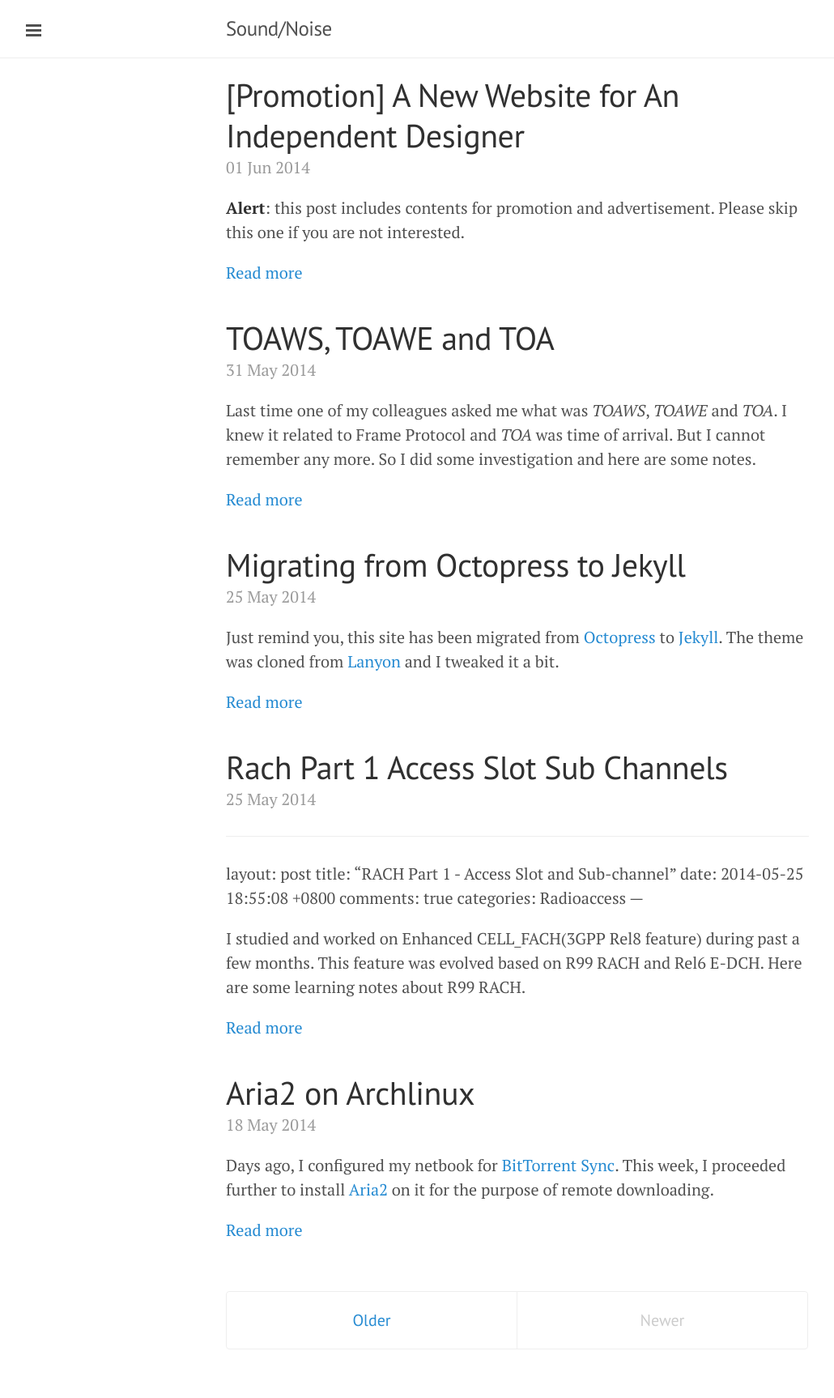
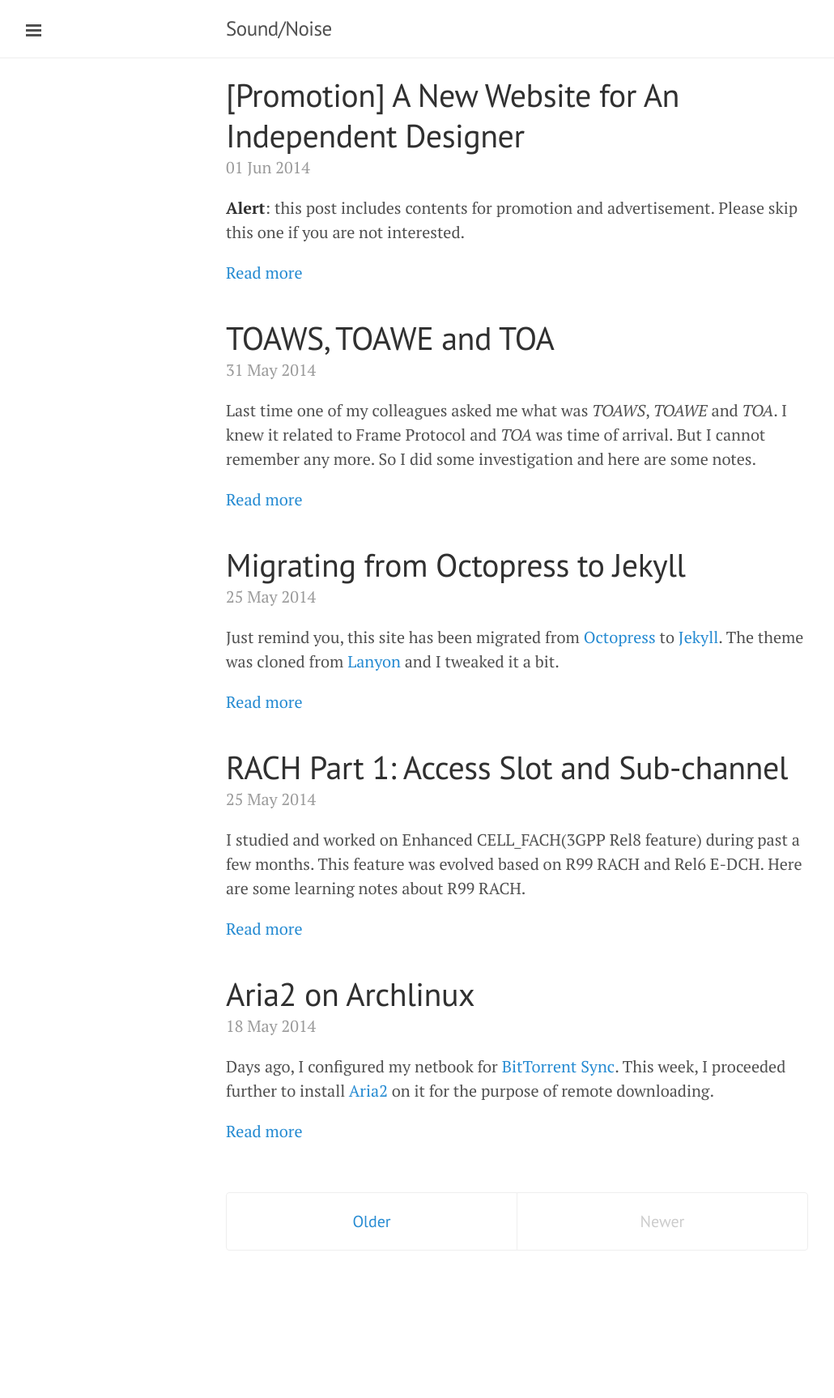
Before and after one commit to happybit/happybit.github.io, a Jekyll site: the page built from index.html, in a window 1280 px wide. Shown: the whole page at 81% size, without its empty margins (1-1031 px from the left). Built offline with Jekyll 4.4.1, drawn with Linux system fonts in a browser that asks for light colours; Markdown is read by kramdown in place of the engine named in the settings; the list of posts is cut into pages by our own code; after the commit the page ends 1604 px from its top, so only the background shows below that.

Commit message:
minor update

```diff
--- a/_posts/2014-05-25-rach-part-1-access-slot-sub-channels.markdown
+++ b/_posts/2014-05-25-rach-part-1-access-slot-sub-channels.markdown
@@ -1,7 +1,6 @@
-
 ---
 layout: post
-title: "RACH Part 1 - Access Slot and Sub-channel"
+title: "RACH Part 1: Access Slot and Sub-channel"
 date: 2014-05-25 18:55:08 +0800
 comments: true
 categories: Radioaccess
```
